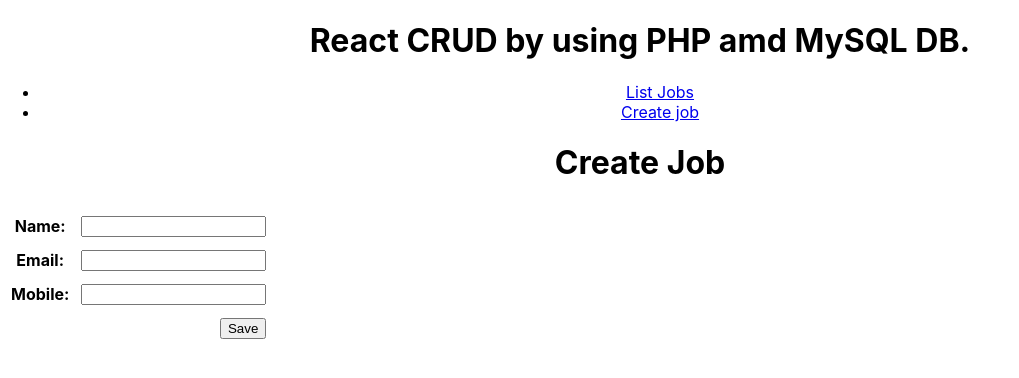
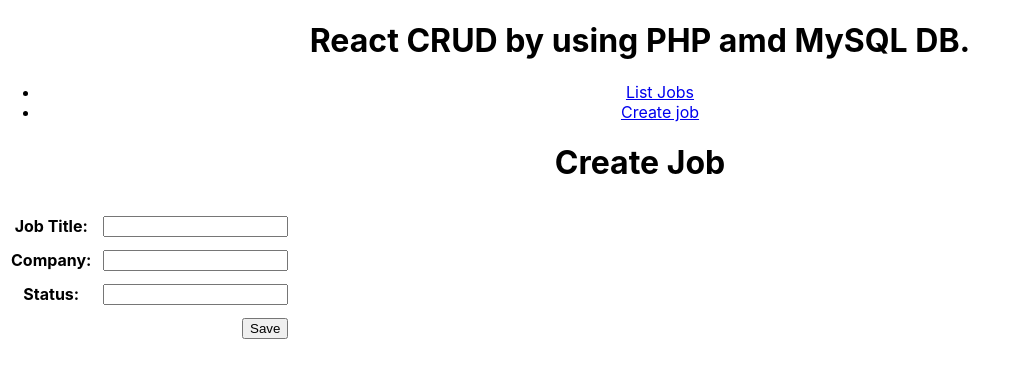
Before and after one commit to SahilIjaz/jobsearch, a React (Create React App) app: page /create/job in a window 1280 px wide. Shown: the top 378 px of the page, without its empty margins (0-1019 px from the left). Built offline with nearby package versions, Linux system fonts and the light colour scheme.

Commit message:
componneets fixed

```diff
--- a/src/componenets/Createjob.js
+++ b/src/componenets/Createjob.js
@@ -9,13 +9,13 @@
     const value = event.target.value;
     setInputs((values) => ({ ...values, [name]: value }));
   };
-
+  //id, jobTitle, company, applicationDate, status
   const handleSubmit = (event) => {
     event.preventDefault();
     console.log("Data being sent:", inputs);
 
     axios
-      .post("http://localhost/ReactCRUD/index.php", inputs)
+      .post("http://localhost/assignmentBackend/index.php", inputs)
       .then((response) => {
         console.log("Server Response:", response.data);
         navigate("/");
@@ -34,28 +34,28 @@
           <tbody>
             <tr>
               <th>
-                <label>Name:</label>
+                <label>Job Title:</label>
               </th>
               <td>
-                <input type="text" name="name" onChange={handleChange} />
+                <input type="text" name="jobTitle" onChange={handleChange} />
               </td>
             </tr>
 
             <tr>
               <th>
-                <label>Email:</label>
+                <label>Company:</label>
               </th>
               <td>
-                <input type="text" name="email" onChange={handleChange} />
+                <input type="text" name="company" onChange={handleChange} />
               </td>
             </tr>
 
             <tr>
               <th>
-                <label>Mobile:</label>
+                <label>Status:</label>
               </th>
               <td>
-                <input type="text" name="mobile_no" onChange={handleChange} />
+                <input type="text" name="status" onChange={handleChange} />
               </td>
             </tr>
 
--- a/src/componenets/Listjobs.js
+++ b/src/componenets/Listjobs.js
@@ -2,7 +2,7 @@
 import { useEffect, useState } from "react";
 import { Link } from "react-router-dom";
 export default function ListJobs() {
-  const [users, setUsers] = useState();
+  const [jobs, setJobs] = useState();
 
   useEffect(() => {
     getJobs();
@@ -10,10 +10,10 @@
 
   function getJobs() {
     axios
-      .get("http://localhost/ReactCRUD/index.php")
+      .get("http://localhost/assignmentBackend/index.php")
       .then((response) => {
         console.log("Server Response:", response.data);
-        setUsers(response.data);
+        setJobs(response.data);
       })
       .catch((error) => {
         console.error("There was an error!", error);
@@ -22,7 +22,7 @@
 
   const deleteUser = (id) => {
     axios
-      .delete(`http://localhost/ReactCRUD/index.php/${id}/delete`)
+      .delete(`http://localhost/assignmentBackend/index.php/${id}/delete`)
       .then(function (response) {
         console.log(response.data);
         getJobs();
@@ -34,28 +34,29 @@
         <thead>
           <tr>
             <th>ID</th>
-            <th>Name</th>
-            <th>Email</th>
-            <th>Mobile</th>
-            <th>Actions</th>
+            <th>Job Title</th>
+            <th>Company</th>
+            <th>Application Date</th>
+            <th>Status</th>
           </tr>
         </thead>
         <tbody>
-          {Array.isArray(users) &&
-            users.map((user, key) => (
+          {Array.isArray(jobs) &&
+            jobs.map((job, key) => (
               <tr key={key}>
-                <td>{user.id}</td>
-                <td>{user.name}</td>
-                <td>{user.email}</td>
-                <td>{user.mobile_no}</td>
+                <td>{job.id}</td>
+                <td>{job.jobTitle}</td>
+                <td>{job.company}</td>
+                <td>{job.applicationDate}</td>
+                <td>{job.status}</td>
                 <td>
                   <Link
-                    to={`job/${user.id}/update`}
+                    to={`job/${job.id}/update`}
                     style={{ marginRight: "13px" }}
                   >
                     Edit
                   </Link>
-                  <button onClick={() => deleteUser(user.id)}>Delete</button>
+                  <button onClick={() => deleteUser(job.id)}>Delete</button>
                 </td>
               </tr>
             ))}
--- a/src/componenets/Updatejobs.js
+++ b/src/componenets/Updatejobs.js
@@ -6,11 +6,11 @@
   const { id } = useParams();
   useEffect(() => {
     getJob();
-  }, []);
+  });
 
   function getJob() {
     axios
-      .get(`http://localhost/ReactCRUD/index.php/${id}`)
+      .get(`http://localhost/assignmentBackend/index.php/${id}`)
       .then((response) => {
         console.log("Server Response:", response.data);
         setInputs(response.data);
@@ -32,7 +32,10 @@
     console.log("Data being sent:", inputs);
 
     axios
-      .patch(`http://localhost/ReactCRUD/index.php/${id}/update`, inputs)
+      .patch(
+        `http://localhost/assignmentBackend/index.php/${id}/update`,
+        inputs
+      )
       .then((response) => {
         console.log("Server Response:", response.data);
         navigate("/");
```
